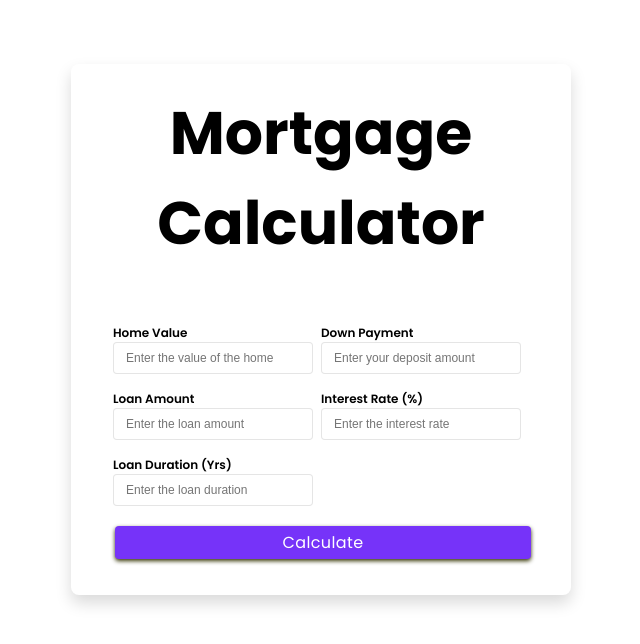
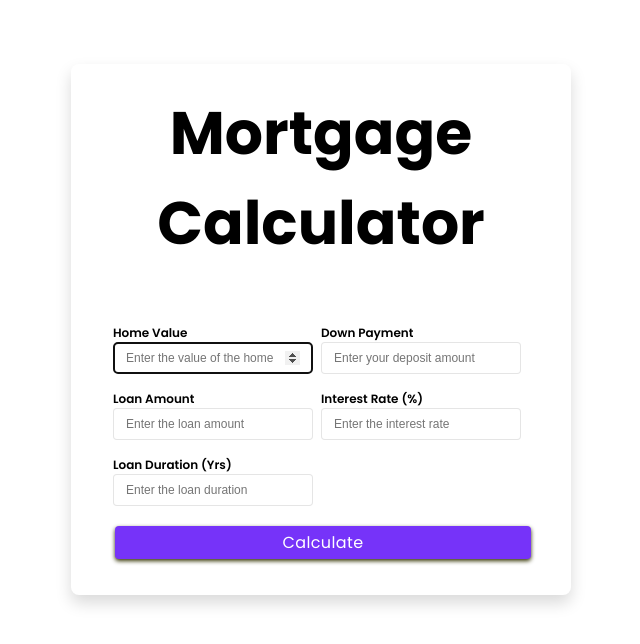
Before and after one commit to spectr-e/react-projects, a React (Vite) app: page / in a window 1280 px wide. Shown: the top 644 px of the page, without its empty margins (319-959 px from the left). Built offline with nearby package versions, Linux system fonts and the light colour scheme.

Commit message:
fix(MortgageCalcApp): Add focus to input on app load

```diff
--- a/src/Projects/26-mortgage-calc-app/MortgageCalcApp.jsx
+++ b/src/Projects/26-mortgage-calc-app/MortgageCalcApp.jsx
@@ -1,7 +1,12 @@
-import React from 'react'
+import React, { useEffect, useRef } from 'react'
 import { Button, Form, Title } from '../../components'
 
 const MortgageCalcApp = () => {
+  const homeInputRef = useRef(null)
+  useEffect(() => {
+    homeInputRef.current.focus()
+  }, [])
+
   return (
     <div className='container card mt-4' style={{ width: 500 }}>
       <Title title={'Mortgage Calculator'} classes={'title text-center'} />
@@ -18,6 +23,7 @@ const MortgageCalcApp = () => {
             inputType='number'
             labelText={'Home Value'}
             placeholderText={'Enter the value of the home'}
+            refer={homeInputRef}
           />
           <Form
             inputType='number'
```
